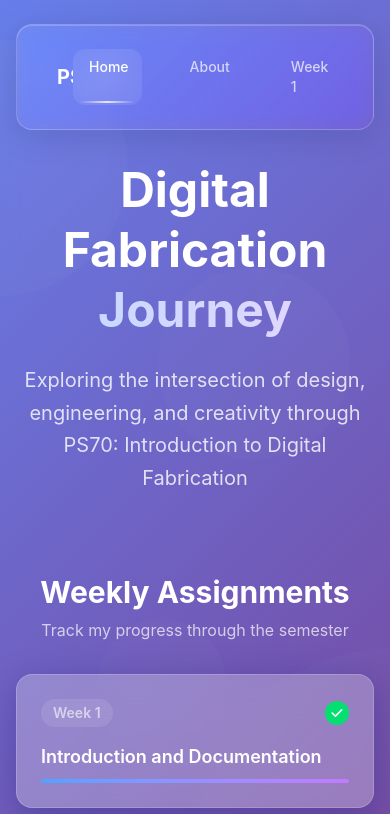
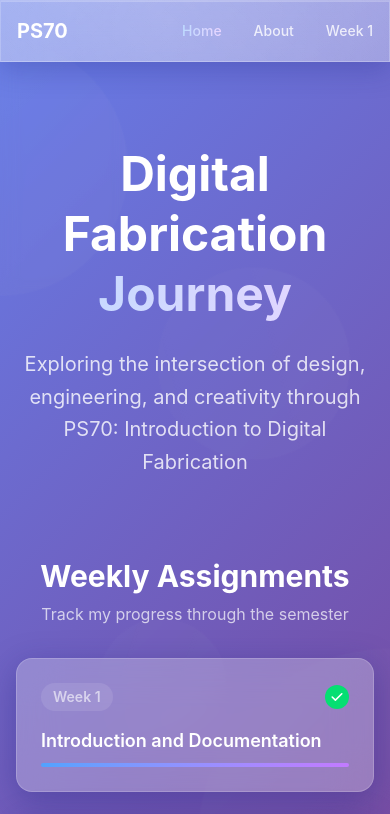
Before and after one commit to mmattyV/ps70-website, a Next.js app: page /ps70-website/ in a window 390 px wide. Shown: the top 814 px of the page. Built offline with nearby package versions, Linux system fonts and the light colour scheme.

Commit message:
fix: glass hopefully works now

```diff
--- a/src/app/globals.css
+++ b/src/app/globals.css
@@ -50,36 +50,25 @@ body {
 
 /* Glassmorphism utility classes */
 .glass {
-  background: var(--glass-bg);
+  background: rgba(255, 255, 255, 0.18);
   backdrop-filter: blur(20px);
   -webkit-backdrop-filter: blur(20px);
   -moz-backdrop-filter: blur(20px);
   -ms-backdrop-filter: blur(20px);
   -o-backdrop-filter: blur(20px);
-  border: 1px solid var(--glass-border);
-  box-shadow: 0 8px 32px 0 var(--glass-shadow);
+  border: 1px solid rgba(255, 255, 255, 0.22);
+  box-shadow: 0 8px 24px 0 rgba(31, 38, 135, 0.28);
   /* Fallback for browsers that don't support backdrop-filter */
   background-image:
-    linear-gradient(135deg, rgba(255, 255, 255, 0.1), rgba(255, 255, 255, 0.05)),
-    linear-gradient(225deg, rgba(255, 255, 255, 0.1), rgba(255, 255, 255, 0.05));
+    linear-gradient(135deg, rgba(255, 255, 255, 0.08), rgba(255, 255, 255, 0.04)),
+    linear-gradient(225deg, rgba(255, 255, 255, 0.08), rgba(255, 255, 255, 0.04));
   background-blend-mode: overlay, normal;
 }
 
 .glass-card {
-  /* Background that matches the page gradient */
-  background:
-    linear-gradient(135deg, rgba(102, 126, 234, 0.3) 0%, rgba(118, 75, 162, 0.3) 100%),
-    linear-gradient(135deg, rgba(255, 255, 255, 0.15) 0%, rgba(255, 255, 255, 0.05) 100%);
-
-  /* Subtle backdrop filter for supported browsers */
-  backdrop-filter: blur(10px) saturate(180%);
-  -webkit-backdrop-filter: blur(10px) saturate(180%);
-
-  border: 1px solid rgba(255, 255, 255, 0.2);
-  box-shadow:
-    0 8px 32px 0 rgba(0, 0, 0, 0.1),
-    0 4px 16px 0 rgba(102, 126, 234, 0.1),
-    inset 0 1px 0 rgba(255, 255, 255, 0.2);
+  background: rgba(255, 255, 255, 0.12);
+  border: 1px solid rgba(255, 255, 255, 0.22);
+  box-shadow: 0 8px 28px 0 rgba(0, 0, 0, 0.1);
 }
 
 /* Only clickable glass cards get hover effects */
@@ -127,7 +116,7 @@ body {
 /* Navigation glass effect - GitHub Pages compatible */
 .nav-glass {
   /* Primary glass background */
-  background: rgba(255, 255, 255, 0.25);
+  background: rgba(255, 255, 255, 0.18);
 
   /* Backdrop filter with all vendor prefixes */
   backdrop-filter: blur(20px);
@@ -138,106 +127,48 @@ body {
 
   /* Enhanced fallback background for GitHub Pages */
   background-image:
-    linear-gradient(135deg, rgba(255, 255, 255, 0.3) 0%, rgba(255, 255, 255, 0.1) 50%, rgba(255, 255, 255, 0.05) 100%),
-    linear-gradient(225deg, rgba(255, 255, 255, 0.2) 0%, rgba(255, 255, 255, 0.08) 50%, rgba(255, 255, 255, 0.02) 100%),
-    radial-gradient(circle at 30% 30%, rgba(255, 255, 255, 0.15) 0%, transparent 50%),
-    radial-gradient(circle at 70% 70%, rgba(255, 255, 255, 0.1) 0%, transparent 50%);
+    linear-gradient(135deg, rgba(255, 255, 255, 0.22) 0%, rgba(255, 255, 255, 0.09) 50%, rgba(255, 255, 255, 0.04) 100%),
+    linear-gradient(225deg, rgba(255, 255, 255, 0.16) 0%, rgba(255, 255, 255, 0.07) 50%, rgba(255, 255, 255, 0.02) 100%),
+    radial-gradient(circle at 30% 30%, rgba(255, 255, 255, 0.12) 0%, transparent 50%),
+    radial-gradient(circle at 70% 70%, rgba(255, 255, 255, 0.08) 0%, transparent 50%);
 
   background-blend-mode: overlay, multiply, screen, normal;
   background-size: 100% 100%, 100% 100%, 200% 200%, 200% 200%;
   background-position: 0% 0%, 0% 0%, 0% 0%, 100% 100%;
 
-  border: 1px solid rgba(255, 255, 255, 0.18);
+  /* Subtle liquid motion */
+  animation: glass-flow 30s ease-in-out infinite;
+  will-change: backdrop-filter, background-position;
+
+  border: 1px solid rgba(255, 255, 255, 0.22);
   box-shadow:
-    0 8px 32px 0 rgba(31, 38, 135, 0.37),
-    inset 0 1px 0 rgba(255, 255, 255, 0.2);
+    0 8px 28px 0 rgba(31, 38, 135, 0.28),
+    inset 0 1px 0 rgba(255, 255, 255, 0.22);
 }
 
 /* Dark mode support */
 @media (prefers-color-scheme: dark) {
   .nav-glass {
-    background: rgba(15, 23, 42, 0.25);
+    background: rgba(15, 23, 42, 0.18);
     background-image:
-      linear-gradient(135deg, rgba(148, 163, 184, 0.2) 0%, rgba(148, 163, 184, 0.08) 50%, rgba(148, 163, 184, 0.03) 100%),
-      linear-gradient(225deg, rgba(148, 163, 184, 0.15) 0%, rgba(148, 163, 184, 0.06) 50%, rgba(148, 163, 184, 0.02) 100%),
-      radial-gradient(circle at 30% 30%, rgba(148, 163, 184, 0.1) 0%, transparent 50%),
-      radial-gradient(circle at 70% 70%, rgba(148, 163, 184, 0.08) 0%, transparent 50%);
-    border: 1px solid rgba(148, 163, 184, 0.18);
+      linear-gradient(135deg, rgba(148, 163, 184, 0.16) 0%, rgba(148, 163, 184, 0.07) 50%, rgba(148, 163, 184, 0.03) 100%),
+      linear-gradient(225deg, rgba(148, 163, 184, 0.12) 0%, rgba(148, 163, 184, 0.05) 50%, rgba(148, 163, 184, 0.02) 100%),
+      radial-gradient(circle at 30% 30%, rgba(148, 163, 184, 0.08) 0%, transparent 50%),
+      radial-gradient(circle at 70% 70%, rgba(148, 163, 184, 0.06) 0%, transparent 50%);
+    border: 1px solid rgba(148, 163, 184, 0.22);
     box-shadow:
-      0 8px 32px 0 rgba(0, 0, 0, 0.37),
-      inset 0 1px 0 rgba(148, 163, 184, 0.15);
+      0 8px 28px 0 rgba(0, 0, 0, 0.28),
+      inset 0 1px 0 rgba(148, 163, 184, 0.18);
   }
 
   .glass-card {
-    background:
-      linear-gradient(135deg, rgba(102, 126, 234, 0.2) 0%, rgba(118, 75, 162, 0.2) 100%),
-      linear-gradient(135deg, rgba(255, 255, 255, 0.1) 0%, rgba(255, 255, 255, 0.03) 100%);
+    background: rgba(255, 255, 255, 0.08);
     border: 1px solid rgba(255, 255, 255, 0.15);
-    box-shadow:
-      0 8px 32px 0 rgba(0, 0, 0, 0.2),
-      0 4px 16px 0 rgba(102, 126, 234, 0.08),
-      inset 0 1px 0 rgba(255, 255, 255, 0.15);
+    box-shadow: 0 8px 32px 0 rgba(0, 0, 0, 0.2);
   }
 }
 
-/* Navigation liquid glass effects */
-nav a {
-  position: relative;
-  overflow: hidden;
-  border-radius: 12px;
-  padding: 8px 16px;
-}
-
-nav a::before {
-  content: '';
-  position: absolute;
-  top: 50%;
-  left: 50%;
-  width: 0;
-  height: 0;
-  background: radial-gradient(circle, rgba(255, 255, 255, 0.2) 0%, rgba(255, 255, 255, 0.05) 70%, transparent 100%);
-  border-radius: 50%;
-  transform: translate(-50%, -50%);
-  transition: all 0.6s cubic-bezier(0.4, 0, 0.2, 1);
-  pointer-events: none;
-  z-index: -1;
-}
-
-nav a.active::before {
-  width: 120px;
-  height: 120px;
-  background: radial-gradient(circle, rgba(255, 255, 255, 0.15) 0%, rgba(255, 255, 255, 0.08) 50%, rgba(255, 255, 255, 0.02) 100%);
-}
-
-nav a:hover::before {
-  width: 100px;
-  height: 100px;
-  background: radial-gradient(circle, rgba(255, 255, 255, 0.1) 0%, rgba(255, 255, 255, 0.03) 70%, transparent 100%);
-}
-
-nav a::after {
-  content: '';
-  position: absolute;
-  bottom: 2px;
-  left: 50%;
-  width: 0;
-  height: 2px;
-  background: linear-gradient(90deg, transparent, rgba(255, 255, 255, 0.8), transparent);
-  transform: translateX(-50%);
-  transition: all 0.4s cubic-bezier(0.4, 0, 0.2, 1);
-  border-radius: 2px;
-}
-
-nav a.active::after {
-  width: 80%;
-  border-radius: 2px;
-}
-
-nav a:hover::after {
-  width: 60%;
-  background: linear-gradient(90deg, transparent, rgba(255, 255, 255, 0.4), transparent);
-  border-radius: 2px;
-}
+/* Simple navigation styling - gradient text effects handled in component */
 
 /* Apple-style gradient backgrounds */
 .bg-gradient-apple {
@@ -262,6 +193,19 @@ nav a:hover::after {
   50% { transform: translateY(-20px) rotate(180deg); }
 }
 
+/* Liquid background motion for nav glass */
+@keyframes glass-flow {
+  0% {
+    background-position: 0% 0%, 0% 0%, 0% 0%, 100% 100%;
+  }
+  50% {
+    background-position: 100% 100%, 0% 0%, 50% 50%, 50% 50%;
+  }
+  100% {
+    background-position: 0% 0%, 0% 0%, 0% 0%, 100% 100%;
+  }
+}
+
 /* Custom scrollbar */
 ::-webkit-scrollbar {
   width: 8px;
--- a/src/app/layout.tsx
+++ b/src/app/layout.tsx
@@ -38,7 +38,7 @@ export default function RootLayout({
         </div>
 
         <Navigation />
-        <main className="min-h-screen pt-28 pb-4 relative z-10">
+        <main className="min-h-screen pt-24 pb-4 relative z-10">
           {children}
         </main>
         <Footer />
--- a/src/components/Footer.tsx
+++ b/src/components/Footer.tsx
@@ -3,7 +3,7 @@ export default function Footer() {
 
   return (
     <footer className="relative z-10 mt-16">
-      <div className="glass-card mx-4 sm:mx-6 lg:mx-8 mb-6 p-6 rounded-2xl">
+      <div className="nav-glass p-6">
         <div className="max-w-6xl mx-auto text-center">
           <p className="text-white/80 text-sm">
             © {currentYear} Matthew Vu. All rights reserved.
--- a/src/components/Navigation.tsx
+++ b/src/components/Navigation.tsx
@@ -13,8 +13,8 @@ const Navigation = () => {
   ];
 
   return (
-    <nav className="fixed top-0 left-0 right-0 w-full z-50 mt-6">
-      <div className="glass-card mx-4 sm:mx-6 lg:mx-8 p-6 rounded-2xl">
+    <nav className="fixed top-0 left-0 right-0 w-full z-50">
+      <div className="nav-glass p-4 sm:p-5 md:p-6">
         <div className="max-w-6xl mx-auto">
           <div className="flex justify-between items-center">
             <Link href="/" className="text-xl font-bold text-white hover:text-blue-200 transition-colors">
@@ -25,10 +25,10 @@ const Navigation = () => {
                 <Link
                   key={item.href}
                   href={item.href}
-                  className={`relative text-sm font-medium transition-all duration-500 ease-out hover:text-white ${
+                  className={`text-sm font-medium transition-all duration-300 ease-out ${
                     pathname === item.href
-                      ? 'text-white active'
-                      : 'text-white/70 hover:text-white/90'
+                      ? 'text-transparent bg-gradient-to-r from-blue-200 to-purple-200 bg-clip-text'
+                      : 'text-white/80 hover:text-transparent hover:bg-gradient-to-r hover:from-blue-200 hover:to-purple-200 hover:bg-clip-text'
                   }`}
                 >
                   {item.label}
```
